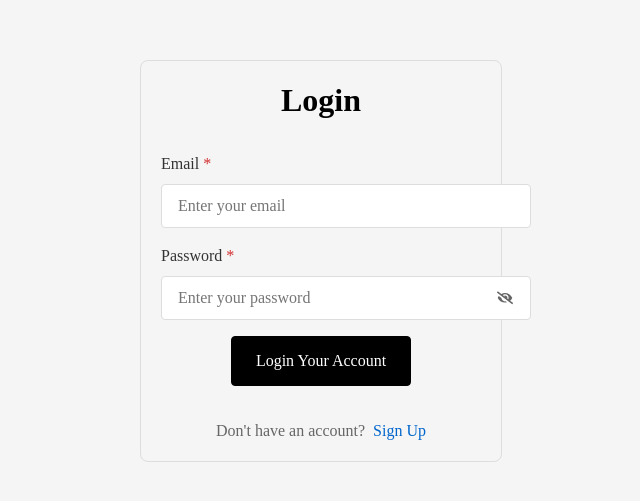
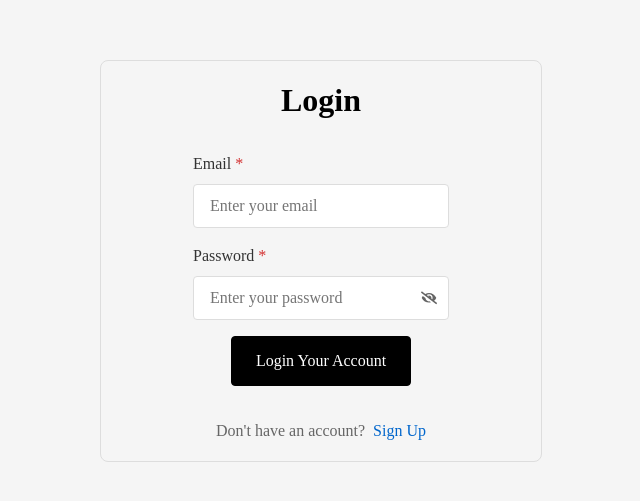
Before and after one commit to solowihmaria/ecommerce-application, a React app: page /login in a window 1280 px wide. Shown: the part 139-640 px from the top of the page, without its empty margins (319-959 px from the left). Built offline with nearby package versions, Linux system fonts and the light colour scheme.

Commit message:
style: update styles

```diff
--- a/src/components/blocks/LoginForm/LoginForm.module.scss
+++ b/src/components/blocks/LoginForm/LoginForm.module.scss
@@ -1,5 +1,5 @@
 .loginContainer {
-    max-width: 400px;
+    min-width: 25rem;
     margin: 0 auto;
     padding: 20px;
     border: 1px solid #ddd;
--- a/src/components/ui/Input/Input.module.scss
+++ b/src/components/ui/Input/Input.module.scss
@@ -2,7 +2,8 @@
     display: flex;
     flex-direction: column;
     gap: 0.25rem;
-    width: 20rem;
+    width: 100%;
+    max-width: 16rem;
 }
 
 .inputWrapper {
@@ -11,9 +12,9 @@
 }
 
 .input {
+    box-sizing: border-box;
     width: 100%;
-    padding: 0.75rem 1rem;
-    padding-right: 2rem;
+    padding: 0.75rem 2.5rem 0.75rem 1rem;
     border: 1px solid #ddd;
     border-radius: 0.25rem;
     font-family: inherit;
@@ -39,7 +40,7 @@
     cursor: pointer;
     position: absolute;
     top: 55%;
-    right: -2rem;
+    right: 0.75rem;
     transform: translateY(-50%);
     padding: 0;
     border: none;
@@ -56,9 +57,11 @@
 }
 
 .errorMessage {
+    display: block;
+    width: 100%;
     min-height: 1.25rem;
     font-size: 0.7rem;
     color: #d32f2f;
-    word-wrap: break-word;
+    overflow-wrap: break-word;
     white-space: normal;
 }
```
